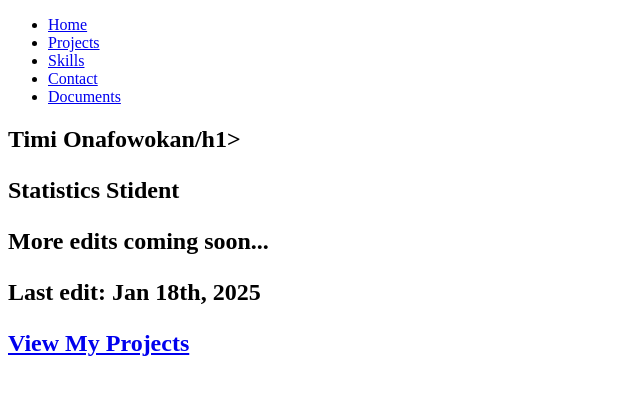
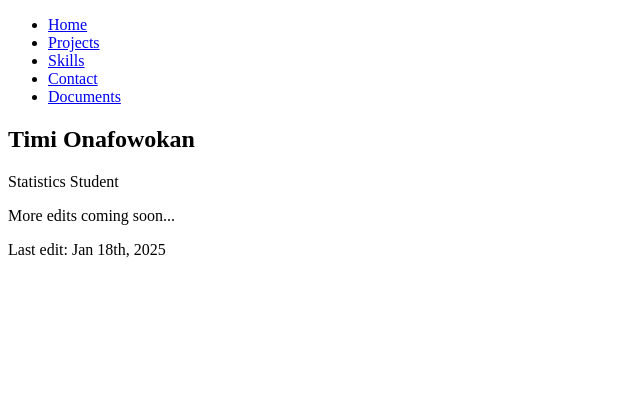
Before and after one commit to timionaf/timionaf.github.io, a plain HTML site: page index.html in a window 1280 px wide. Shown: the whole page, without its empty margins (0-640 px from the left). Drawn offline with Linux system fonts and the light colour scheme.

Commit message:
corrected homepage mistakes

```diff
--- a/index.html
+++ b/index.html
@@ -21,11 +21,11 @@
 
     <section id="home" class="hero">
         <div>
-            <h1 class="floating">Timi Onafowokan/h1>
-            <p>Statistics Stident</p>
+            <h1 class="floating">Timi Onafowokan</h1>
+            <p>Statistics Student</p>
             <p>More edits coming soon...</p>
             <p>Last edit: Jan 18th, 2025</p>
-            <a href="#projects" class="cta-button">View My Projects</a>
+            <!--<a href="#projects" class="cta-button">View My Projects</a>-->
         </div>
     </section>
 
```
